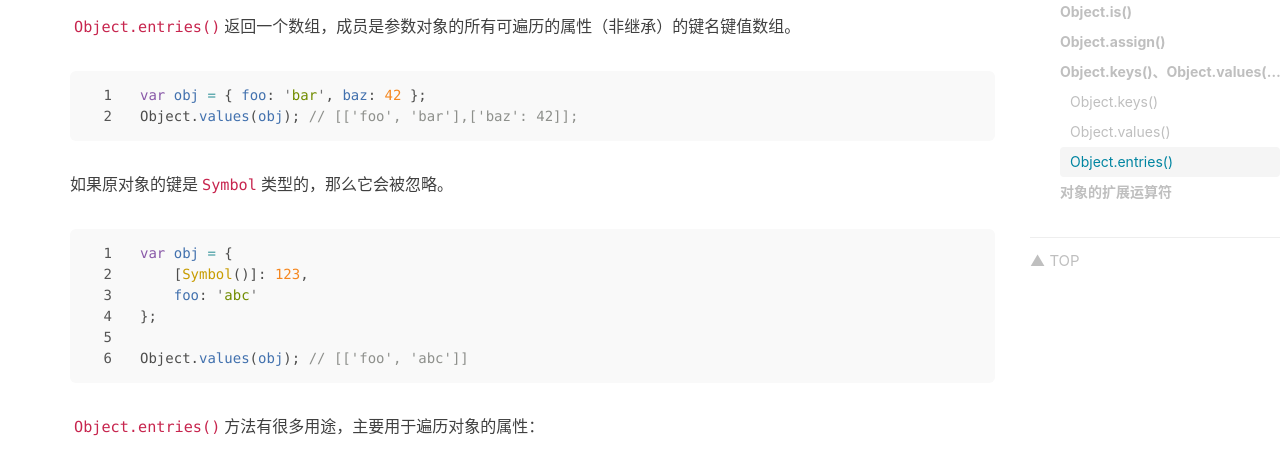
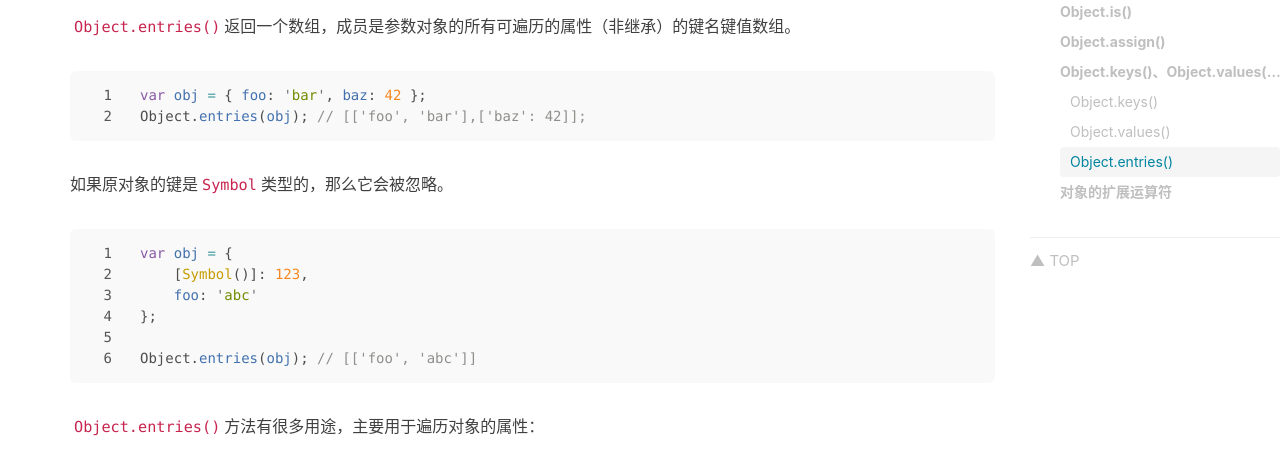
Before and after one commit to eliochiu/eliochiu.github.io, a Jekyll site: the page built from _posts/frontend/javascript/2022-11-09-frontend-js-es6-05.md, in a window 1280 px wide and 900 px high, scrolled down 4289 px. Shown: the part 152-607 px from the top of the window. Built offline with Jekyll 4.4.1, drawn with Linux system fonts in a browser that asks for light colours; nearby versions of some CDN libraries; comment, search, counter and statistics services are not loaded.

Commit message:
fixed some typos

````diff
--- a/_posts/frontend/javascript/2022-11-09-frontend-js-es6-05.md
+++ b/_posts/frontend/javascript/2022-11-09-frontend-js-es6-05.md
@@ -155,7 +155,7 @@ Object.values(obj); // ['abc']
 `Object.entries()`返回一个数组，成员是参数对象的所有可遍历的属性（非继承）的键名键值数组。
 ```js
 var obj = { foo: 'bar', baz: 42 };
-Object.values(obj); // [['foo', 'bar'],['baz': 42]];
+Object.entries(obj); // [['foo', 'bar'],['baz': 42]];
 ```
 
 如果原对象的键是`Symbol`类型的，那么它会被忽略。
@@ -165,7 +165,7 @@ var obj = {
     foo: 'abc'
 };
 
-Object.values(obj); // [['foo', 'abc']]
+Object.entries(obj); // [['foo', 'abc']]
 ```
 
 `Object.entries()`方法有很多用途，主要用于遍历对象的属性：
````
